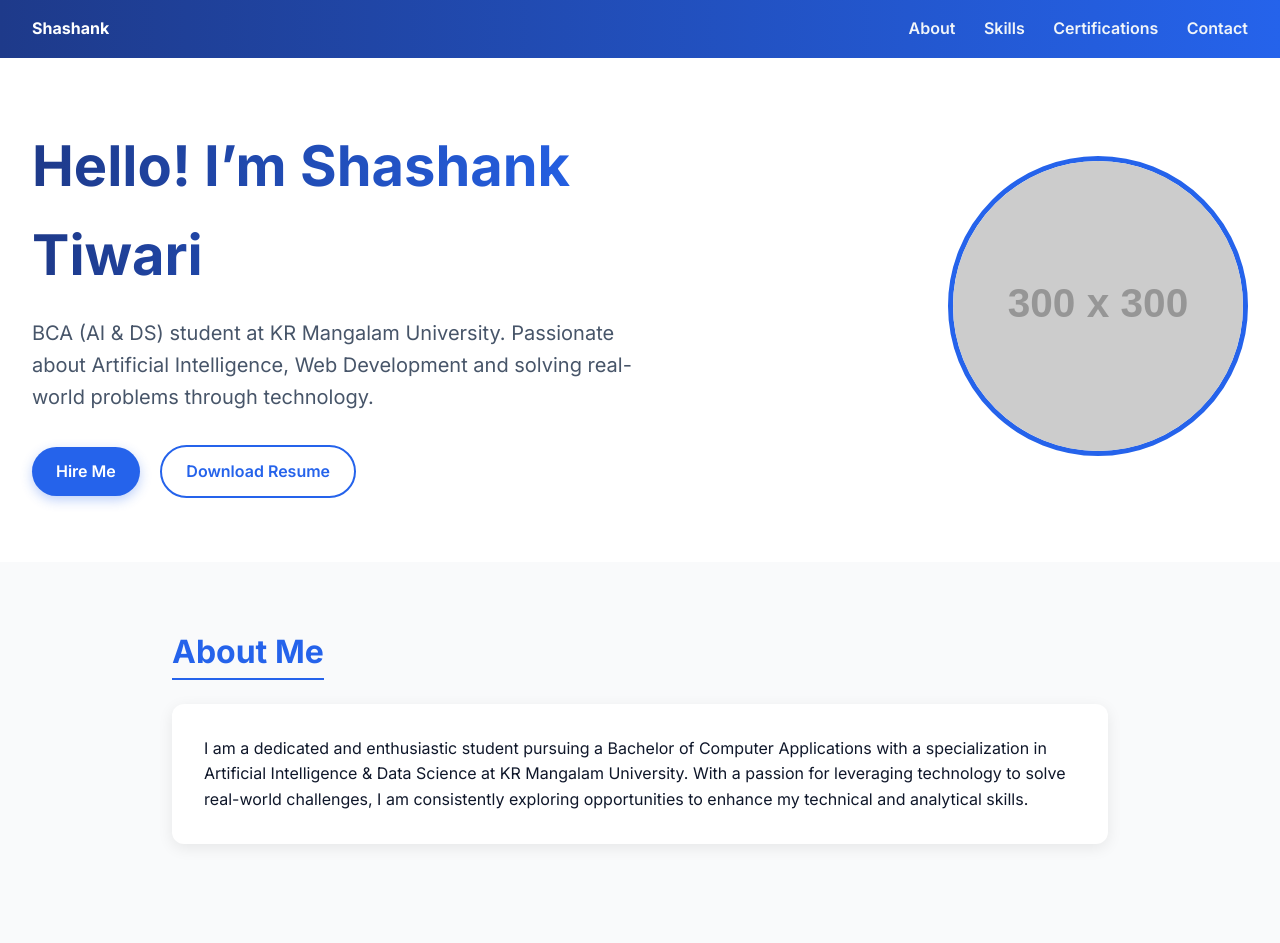
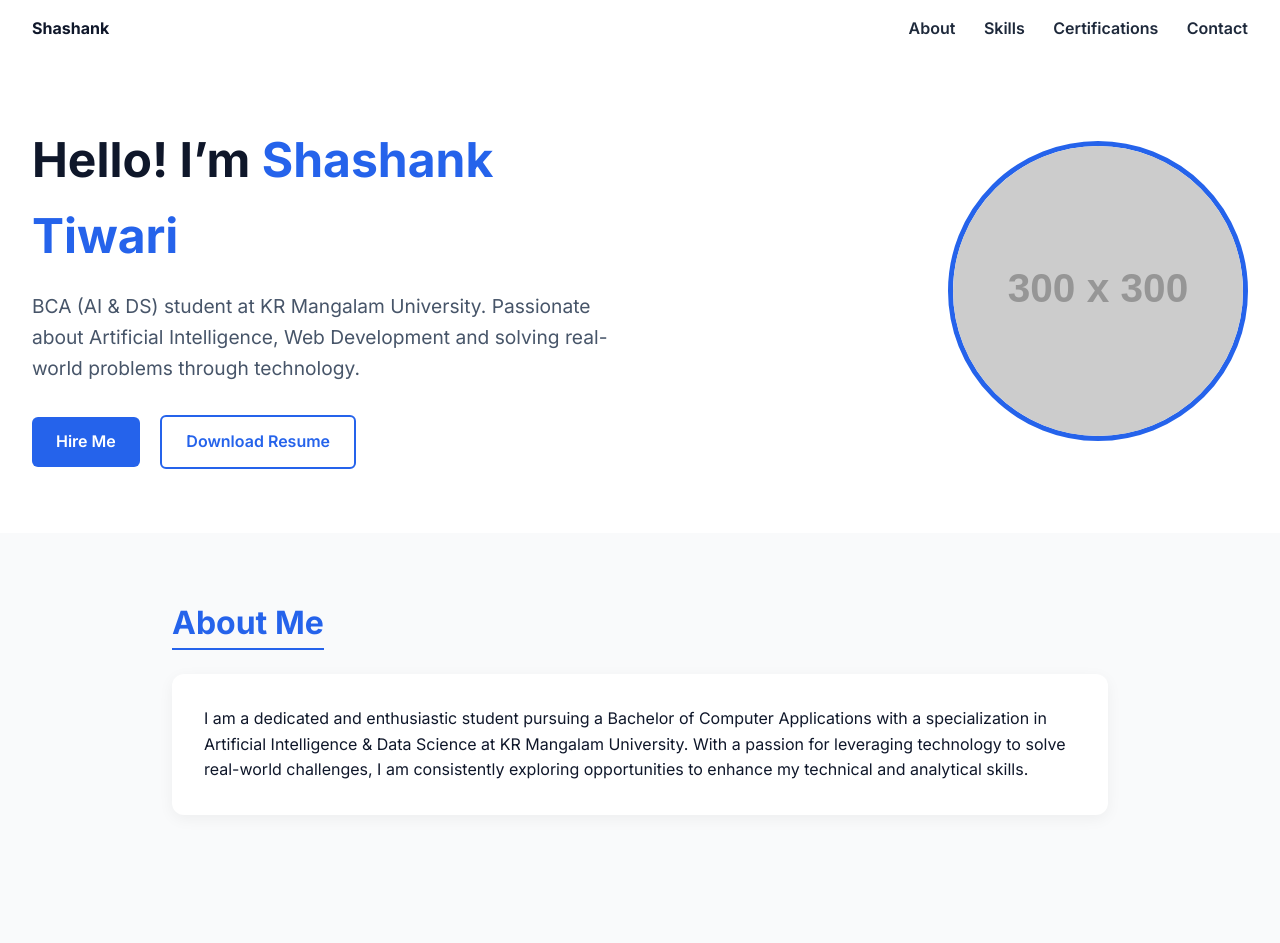
Before and after one commit to shashanktiwari08/Shashank-portfolio, a plain HTML site: page index.html in a window 1280 px wide. Shown: the top 943 px of the page. Drawn offline with Linux system fonts and the light colour scheme; placeholder pictures from the web are drawn by us.

Commit message:
index.html

```diff
--- a/index.html
+++ b/index.html
@@ -19,17 +19,16 @@
       justify-content: space-between;
       align-items: center;
       padding: 1rem 2rem;
-      background: linear-gradient(90deg, #1e3a8a, #2563eb);
-      color: white;
+      background: white;
       box-shadow: 0 2px 10px rgba(0, 0, 0, 0.05);
     }
     nav a {
       margin-left: 1.5rem;
       text-decoration: none;
-      color: #f1f5f9;
+      color: #1e293b;
       font-weight: 600;
     }
-    nav a:hover { color: #93c5fd; }
+    nav a:hover { color: #2563eb; }
     header {
       display: flex;
       flex-direction: row;
@@ -40,15 +39,12 @@
     }
     .hero-text { max-width: 600px; }
     .hero-text h1 {
-      font-size: 3.5rem;
+      font-size: 3rem;
       font-weight: 700;
       margin-bottom: 1rem;
-      background: linear-gradient(to right, #1e3a8a, #2563eb);
-      -webkit-background-clip: text;
-      -webkit-text-fill-color: transparent;
     }
     .hero-text p {
-      font-size: 1.25rem;
+      font-size: 1.2rem;
       margin-bottom: 2rem;
       color: #475569;
     }
@@ -57,34 +53,15 @@
       display: inline-block;
       margin-right: 1rem;
       padding: 0.75rem 1.5rem;
-      border-radius: 30px;
+      border-radius: 6px;
       font-weight: 600;
-      transition: all 0.3s ease-in-out;
     }
-    .btn-primary {
-      background-color: #2563eb;
-      color: white;
-      box-shadow: 0 4px 12px rgba(37, 99, 235, 0.3);
-    }
-    .btn-primary:hover {
-      background-color: #1e40af;
-    }
-    .btn-outline {
-      border: 2px solid #2563eb;
-      color: #2563eb;
-    }
-    .btn-outline:hover {
-      background-color: #2563eb;
-      color: white;
-    }
+    .btn-primary { background-color: #2563eb; color: white; }
+    .btn-outline { border: 2px solid #2563eb; color: #2563eb; }
     .hero-img img {
       max-width: 300px;
       border-radius: 50%;
       border: 5px solid #2563eb;
-      transition: transform 0.3s ease;
-    }
-    .hero-img img:hover {
-      transform: scale(1.05);
     }
     section {
       padding: 4rem 2rem;
@@ -103,7 +80,7 @@
       border-radius: 12px;
       padding: 2rem;
       margin-bottom: 2rem;
-      box-shadow: 0 4px 15px rgba(0, 0, 0, 0.08);
+      box-shadow: 0 4px 15px rgba(0, 0, 0, 0.05);
     }
     .cert-gallery {
       display: grid;
@@ -113,19 +90,16 @@
     .cert-item {
       background: #fff;
       border: 1px solid #e2e8f0;
-      border-radius: 12px;
+      border-radius: 8px;
       overflow: hidden;
       text-align: center;
       padding: 1rem;
-      transition: box-shadow 0.3s ease;
-    }
-    .cert-item:hover {
-      box-shadow: 0 6px 20px rgba(0, 0, 0, 0.1);
+      box-shadow: 0 2px 10px rgba(0,0,0,0.05);
     }
     .cert-item img {
       max-width: 100%;
       height: auto;
-      border-radius: 8px;
+      border-radius: 4px;
       margin-bottom: 1rem;
     }
     .cert-item a {
@@ -163,11 +137,11 @@
 
   <header>
     <div class="hero-text">
-      <h1>Hello! I’m Shashank Tiwari</h1>
+      <h1>Hello! I’m <span style="color:#2563eb">Shashank Tiwari</span></h1>
       <p>BCA (AI & DS) student at KR Mangalam University. Passionate about Artificial Intelligence, Web Development and solving real-world problems through technology.</p>
       <div class="buttons">
         <a href="#contact" class="btn-primary">Hire Me</a>
-        <a href="Resume.pdf" class="btn-outline" download>Download Resume</a>
+        <a href="resume.pdf" class="btn-outline" download>Download Resume</a>
       </div>
     </div>
     <div class="hero-img">
@@ -217,18 +191,8 @@
     </div>
   </section>
 
-  <section id="contact">
-  <h2>Contact Me</h2>
-  <div class="card" style="background: #f0f9ff; border: 2px solid #cbd5e1; text-align: center;">
-    <p style="margin-bottom: 1rem; font-size: 1.1rem;">Let's connect through the platforms below:</p>
-    <ul style="list-style: none; padding: 0; font-size: 1rem;">
-      <li style="margin-bottom: 1rem;"><strong>Email:</strong> <a href="mailto:shashank@example.com" style="color: #2563eb; text-decoration: none;">shashank@example.com</a></li>
-      <li style="margin-bottom: 1rem;"><strong>LinkedIn:</strong> <a href="https://linkedin.com/in/shashanktiwari" target="_blank" style="color: #2563eb; text-decoration: none;">linkedin.com/in/shashanktiwari</a></li>
-      <li style="margin-bottom: 1rem;"><strong>GitHub:</strong> <a href="https://github.com/shashanktiwari" target="_blank" style="color: #2563eb; text-decoration: none;">github.com/shashanktiwari</a></li>
-      <li><strong>LeetCode:</strong> <a href="https://leetcode.com/shashanktiwari" target="_blank" style="color: #2563eb; text-decoration: none;">leetcode.com/shashanktiwari</a></li>
-    </ul>
-  </div>
-</section>
-  <!-- Footer remains unchanged -->
+  <footer id="contact">
+    <p>&copy; 2025 Shashank Tiwari | All Rights Reserved</p>
+  </footer>
 </body>
 </html>
```
